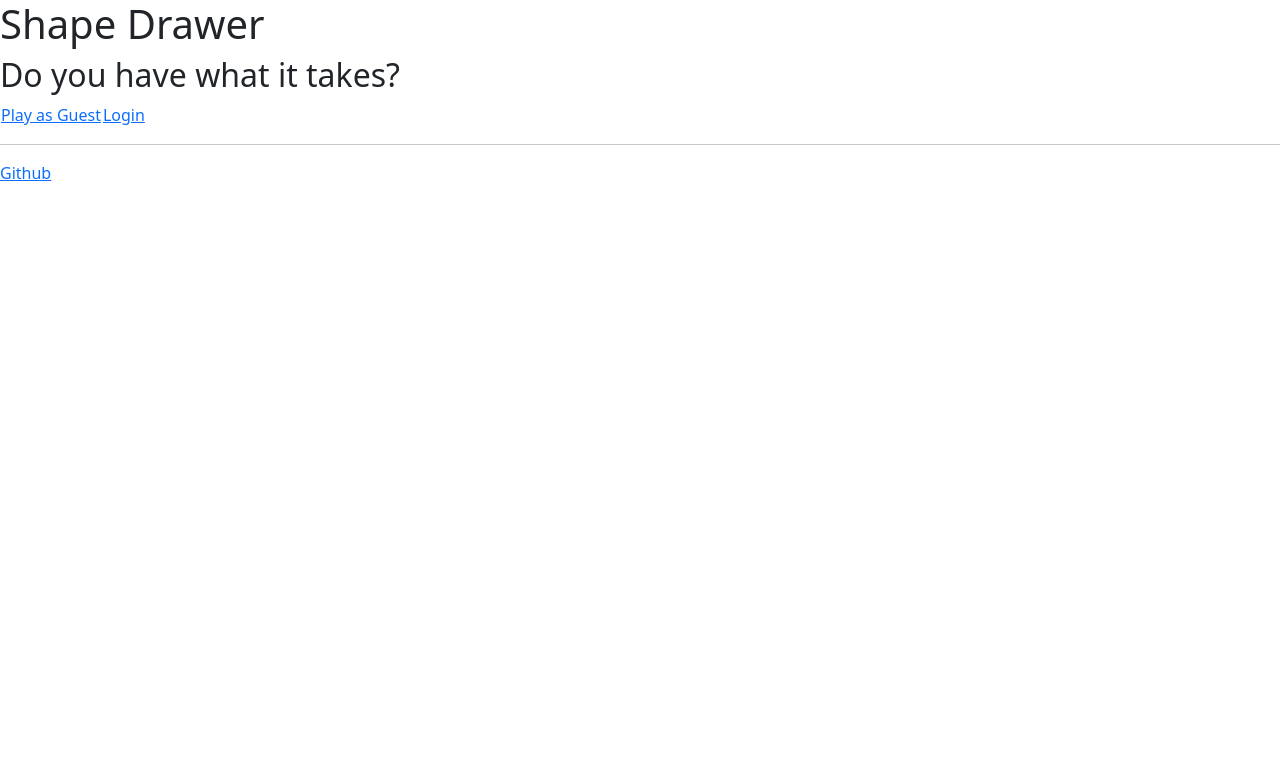
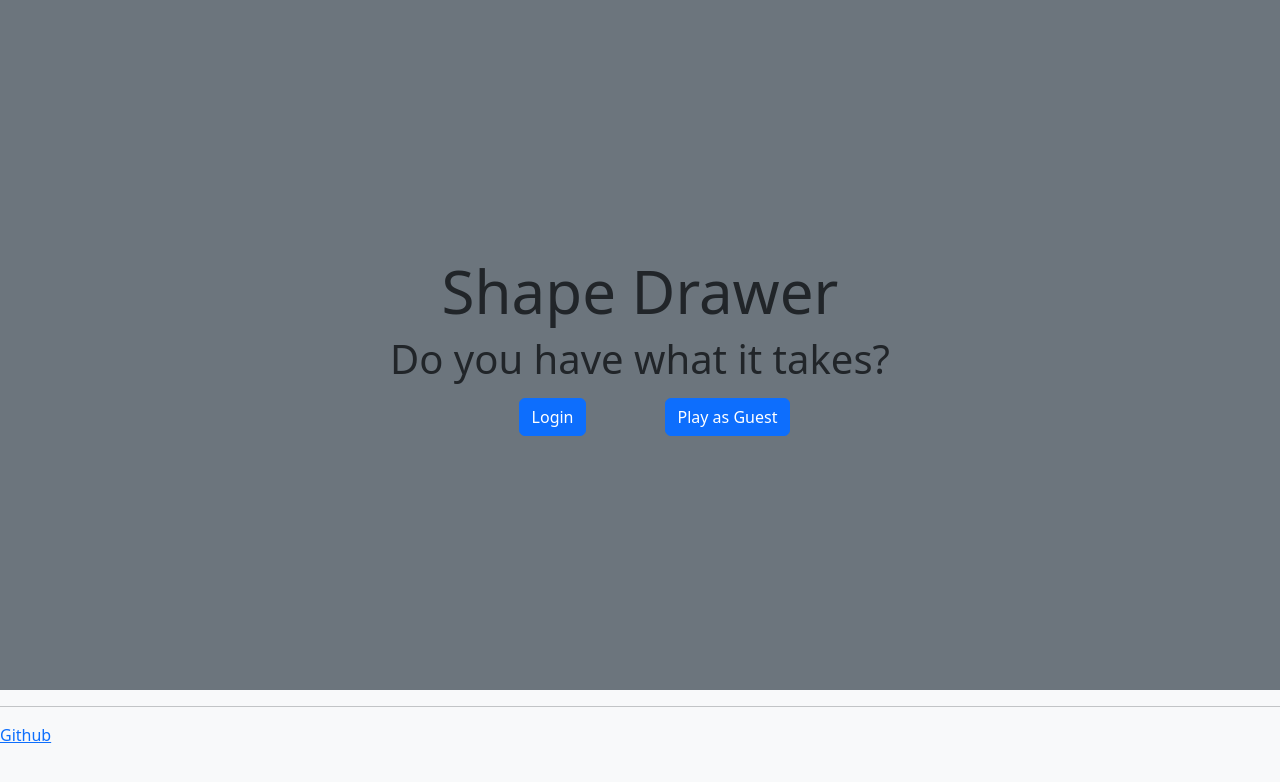
Before and after one commit to KennionBYUCS/startup, a plain HTML site: page index.html in a window 1280 px wide. Drawn offline with nearby package versions, Linux system fonts and the light colour scheme.

Commit message:
Format welcome screen

```diff
--- a/index.html
+++ b/index.html
@@ -9,20 +9,34 @@
       integrity="sha384-rbsA2VBKQhggwzxH7pPCaAqO46MgnOM80zW1RWuH61DGLwZJEdK2Kadq2F9CUG65"
       crossorigin="anonymous"
     />
+
+    <link rel="stylesheet" href="main.css" />
     <title>Polygon Pro</title>
     <link rel="icon" href="favicon.ico" />
   </head>
-  <body>
-    <main>
-      <h1>Shape Drawer</h1>
-      <h2>Do you have what it takes?</h2>
+  <body class="bg-light text-dark">
+    <main class="container-fluid bg-secondary text-center">
+      <div>
+        <h1>Shape Drawer</h1>
+        <h2 style="padding-bottom: 7px;">Do you have what it takes?</h2>
 
-      <table>
-        <tr>
-          <td><a href="select.html">Play as Guest</a></td>
-          <td><a href="login.html">Login</a></td>
-        </tr>
-      </table>
+        <!--when in doubt, slap another div on there-->
+        <div class="container">
+          <div class="row">
+            <div class="col">
+              <form method="get" action="login.html">
+                <button class="btn btn-primary left-button-offset">Login</button>
+              </form>
+            </div>
+            <div class="col">
+              <form method="get" action="select.html">
+                <button class="btn btn-primary right-button-offset">Play as Guest</button>
+              </form>
+            </div>
+          </div>
+        </div>
+      </div>
+
     </main>
 
     <script
--- /dev/null
+++ b/main.css
@@ -0,0 +1,29 @@
+body {
+  display: flex;
+  flex-direction: column;
+  min-width: 375px;
+}
+
+main {
+  flex: 1 calc(100vh - 110px);
+  display: flex;
+  flex-direction: column;
+  align-items: center;
+  justify-content: space-around;
+}
+
+h1 {
+  font-size: 60px;
+}
+
+h2 {
+  font-size: 40px;
+}
+
+.left-button-offset {
+  margin-right: -75px;
+}
+
+.right-button-offset {
+  margin-left: -75px;
+}
```
